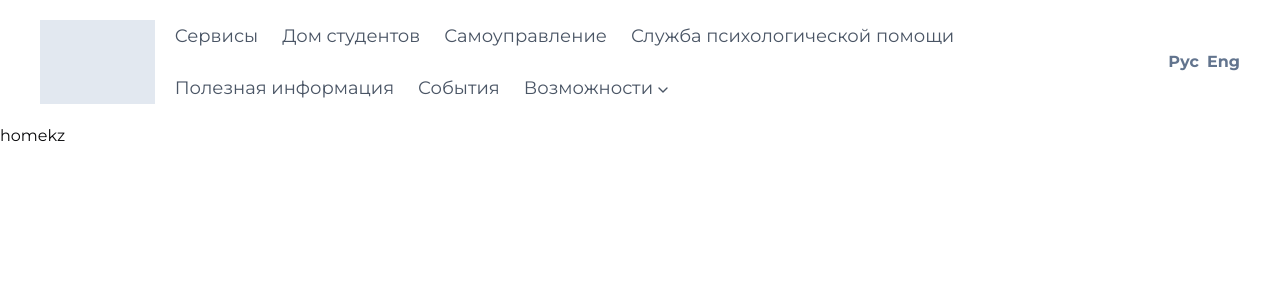
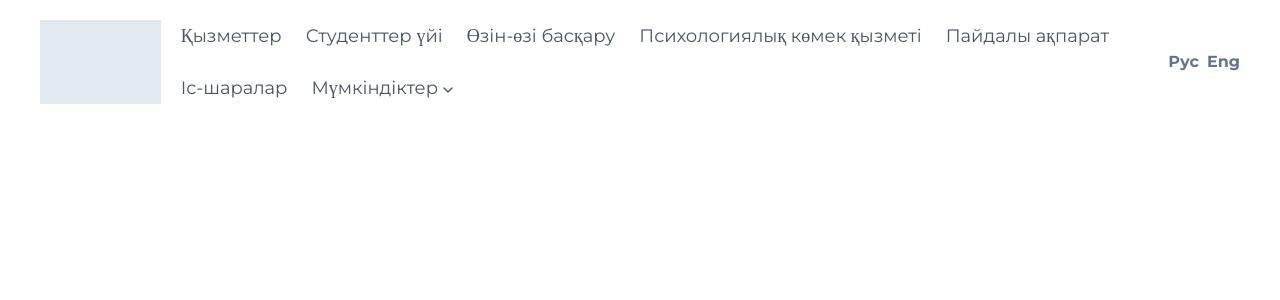
Before and after one commit to iufb/leaningLanding, a React (Vite) app: page / in a window 1280 px wide. Shown: the top 300 px of the page. Built offline with nearby package versions, Linux system fonts and the light colour scheme.

Commit message:
feat: header intl

```diff
--- a/src/index.css
+++ b/src/index.css
@@ -124,4 +124,9 @@
     body {
         @apply bg-background text-foreground;
     }
+
 }
+
+@utility container {
+    @apply max-w-4xl mx-auto px-1.5 md:px-0
+}
--- a/src/messages/en.json
+++ b/src/messages/en.json
@@ -1,3 +1,12 @@
 {
-    "test": "en"
+    "navigation.services": "Services",
+    "navigation.studentHouse": "Student House",
+    "navigation.selfGovernment": "Self-Government",
+    "navigation.psychSupport": "Psychological Support Service",
+    "navigation.usefulInfo": "Useful Information",
+    "navigation.events": "Events",
+    "navigation.opportunities": "Opportunities",
+    "navigation.opportunities.students": "For Students",
+    "navigation.opportunities.masters": "For Master's Students",
+    "navigation.opportunities.phd": "For PhD Students"
 }
--- a/src/messages/kz.json
+++ b/src/messages/kz.json
@@ -1,3 +1,12 @@
 {
-    "test": "kz"
+    "navigation.services": "Қызметтер",
+    "navigation.studentHouse": "Студенттер үйі",
+    "navigation.selfGovernment": "Өзін-өзі басқару",
+    "navigation.psychSupport": "Психологиялық көмек қызметі",
+    "navigation.usefulInfo": "Пайдалы ақпарат",
+    "navigation.events": "Іс-шаралар",
+    "navigation.opportunities": "Мүмкіндіктер",
+    "navigation.opportunities.students": "Студенттерге",
+    "navigation.opportunities.masters": "Магистранттарға",
+    "navigation.opportunities.phd": "Докторанттарға"
 }
--- a/src/messages/ru.json
+++ b/src/messages/ru.json
@@ -1,3 +1,12 @@
 {
-    "test": "ru"
+    "navigation.services": "Сервисы",
+    "navigation.studentHouse": "Дом студентов",
+    "navigation.selfGovernment": "Самоуправление",
+    "navigation.psychSupport": "Служба психологической помощи",
+    "navigation.usefulInfo": "Полезная информация",
+    "navigation.events": "События",
+    "navigation.opportunities": "Возможности",
+    "navigation.opportunities.students": "Студентам",
+    "navigation.opportunities.masters": "Магистрантам",
+    "navigation.opportunities.phd": "Докторантам"
 }
--- a/src/pages/Home.jsx
+++ b/src/pages/Home.jsx
@@ -1,7 +1,7 @@
-import { FormattedMessage } from "react-intl"
 
 export const HomePage = () => {
-    return <section>home
-        <FormattedMessage id="test" />
+    return <section className="container">
+        <section></section>
+
     </section>
 }
--- a/src/widgets/header.jsx
+++ b/src/widgets/header.jsx
@@ -1,22 +1,25 @@
 import { LocaleSwitcher } from "@/features/LocaleSwitcher";
 import { Sheet, SheetContent, SheetDescription, SheetHeader, SheetTitle, SheetTrigger } from "@/shared/ui/sheet";
 import { ChevronDown, Menu } from "lucide-react";
+import { FormattedMessage } from "react-intl";
+
 const navItems = [
-    { label: "Сервисы", href: "/services" },
-    { label: "Дом студентов", href: "/student-house" },
-    { label: "Самоуправление", href: "/self-government" },
-    { label: "Служба психологической помощи", href: "/psychological-support" },
-    { label: "Полезная информация", href: "/useful-info" },
-    { label: "События", href: "/events" },
+    { label: "navigation.services", href: "/services" },
+    { label: "navigation.studentHouse", href: "/student-house" },
+    { label: "navigation.selfGovernment", href: "/self-government" },
+    { label: "navigation.psychSupport", href: "/psychological-support" },
+    { label: "navigation.usefulInfo", href: "/useful-info" },
+    { label: "navigation.events", href: "/events" },
     {
-        label: "Возможности",
+        label: "navigation.opportunities",
         children: [
-            { label: "Студентам", href: "/opportunities/students" },
-            { label: "Магистрантам", href: "/opportunities/masters" },
-            { label: "Докторантам", href: "/opportunities/phd" },
+            { label: "navigation.opportunities.students", href: "/opportunities/students" },
+            { label: "navigation.opportunities.masters", href: "/opportunities/masters" },
+            { label: "navigation.opportunities.phd", href: "/opportunities/phd" },
         ],
     },
 ];
+
 export const Header = () => {
     return <header className="px-10 py-5 flex items-center ">
         <div aria-label="logo" className="w-[150px] h-[84px] bg-slate-200 mr-5" />
@@ -44,7 +47,7 @@ const Burger = () => {
                     <div key={i}>
                         {!item.children ? (
                             <a href={item.href} className="block px-4 py-2 hover:bg-gray-100 rounded">
-                                {item.label}
+                                <FormattedMessage id={item.label} />
                             </a>
                         ) : (
                             <details className="group">
@@ -54,7 +57,7 @@ const Burger = () => {
                                 <div className="ml-4 mt-1 space-y-1">
                                     {item.children.map((child, j) => (
                                         <a key={j} href={child.href} className="block px-4 py-1 hover:bg-gray-100 rounded">
-                                            {child.label}
+                                            <FormattedMessage id={child.label} />
                                         </a>
                                     ))}
                                 </div>
@@ -73,7 +76,7 @@ const Navbar = () => {
                 item.children ? (
                     <li className="relative group">
                         <div className="cursor-pointer flex  items-center group-hover:text-primary">
-                            {item.label}
+                            <FormattedMessage id={item.label} />
                             <ChevronDown size={16} className="mt-1 ml-0.5" />
                         </div>
 
@@ -85,7 +88,7 @@ const Navbar = () => {
                                             href={child.href}
                                             className="px-4 py-2 hover:bg-gray-100 block"
                                         >
-                                            {child.label}
+                                            <FormattedMessage id={child.label} />
                                         </a>
                                     </li>
                                 ))}
@@ -96,7 +99,7 @@ const Navbar = () => {
                 ) : (
                     <li key={item.label}>
                         <a href={item.href} className="hover:underline hover:text-primary hover:transition-colors ">
-                            {item.label}
+                            <FormattedMessage id={item.label} />
                         </a>
                     </li>
                 )
```
